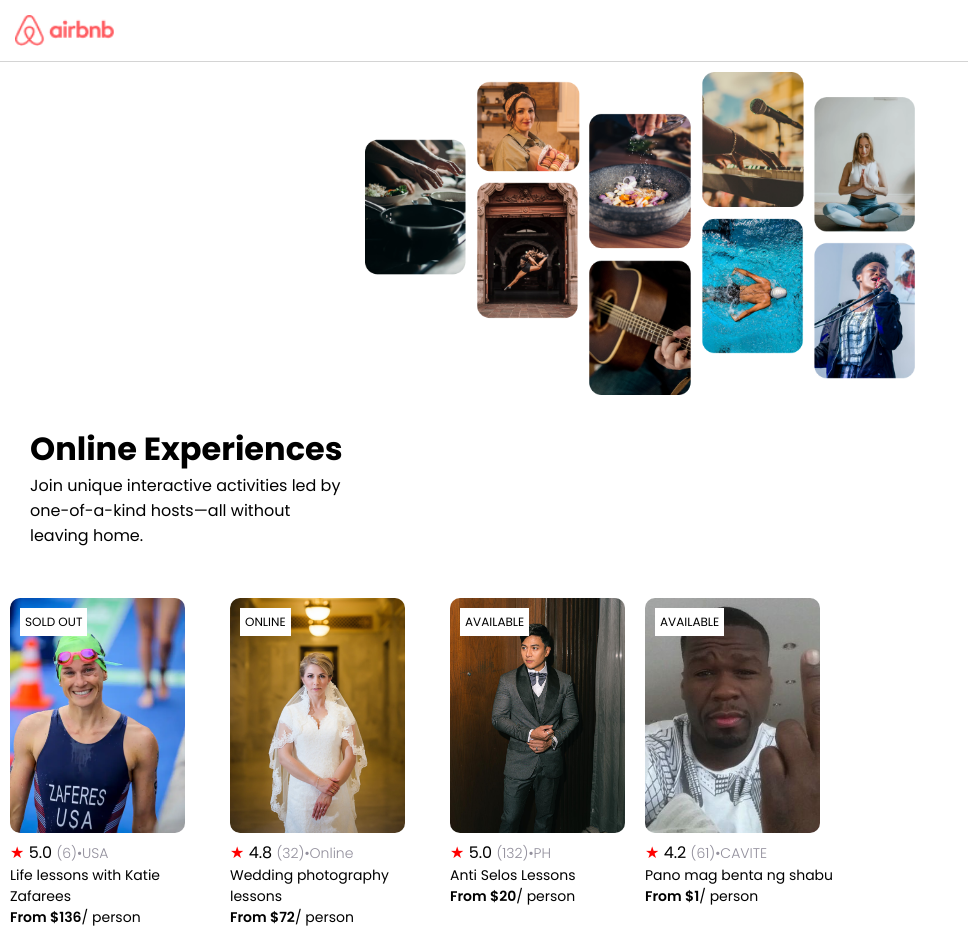
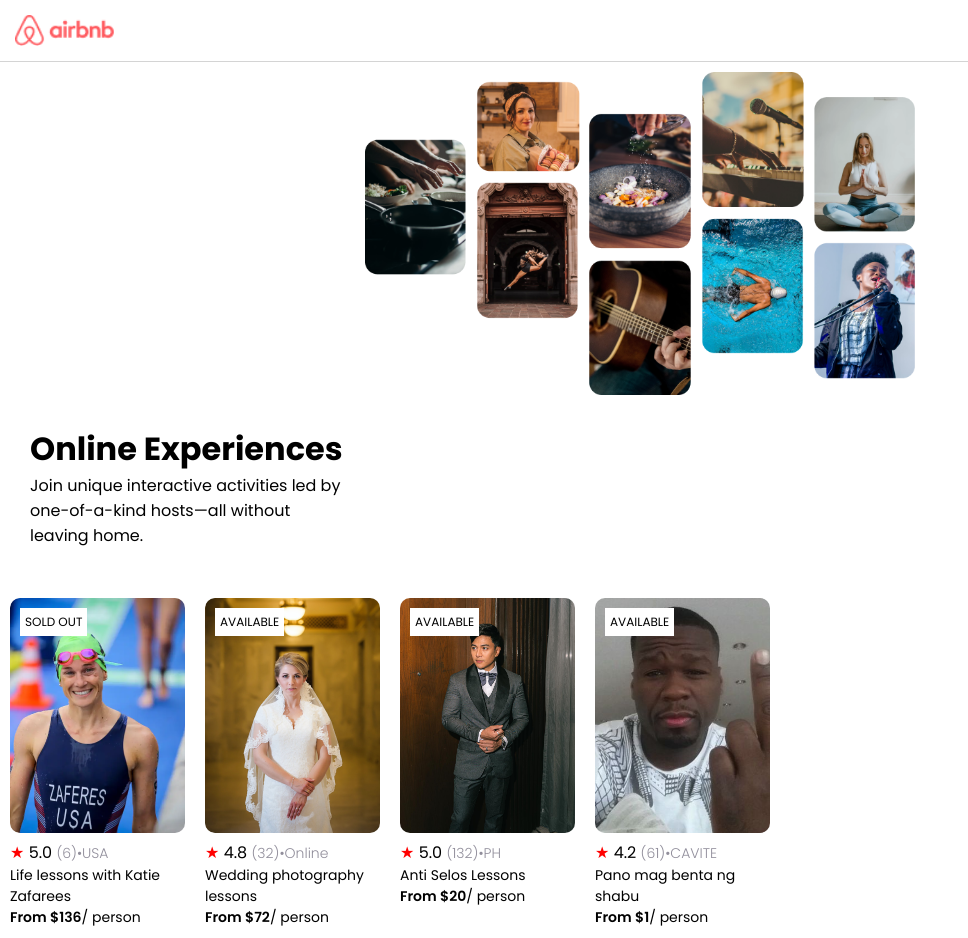
Before and after one commit to RySkitz/Airbnb-Project, a React (Create React App) app: page / in a window 1280 px wide. Shown: the whole page, without its empty margins (0-968 px from the left). Built offline with nearby package versions, Linux system fonts and the light colour scheme.

Commit message:
{...items}

```diff
--- a/src/Components/Card.js
+++ b/src/Components/Card.js
@@ -3,16 +3,11 @@ import CardData from "./CardData"
 import CardStructure from "./CardStructure"
 
 export default function Card(){
-    const CardElements = CardData.map(items => {
+    const CardElements = CardData.map(item => {
         return (
             <CardStructure
-                img = {items.img}
-                reviews = {items.reviews}
-                orders = {items.orders}
-                location = {items.location}
-                title = {items.title}
-                price = {items.price}
-                slots = {items.slots}
+                key = {item.id}
+                {...item}
             />
         )
     })
--- a/src/Components/CardData.js
+++ b/src/Components/CardData.js
@@ -9,7 +9,7 @@ const CardData = [
         slots: 0
     },
     {
-        img: "images/wedding.png",
+        img: "/images/wedding.png",
         reviews: "4.8",
         orders: "32",
         location: "•Online",
--- a/src/Components/CardStructure.js
+++ b/src/Components/CardStructure.js
@@ -1,13 +1,16 @@
 import React from "react"
 
-export default function CardContent(props){
+export default function CardStructure(props){
     let statusDisplay;
     if (props.slots === 0){
         statusDisplay = "SOLD OUT"
+    } else if (props.slots != 0){
+        statusDisplay = "AVAILABLE"
     } else if (props.location === "•Online"){
         statusDisplay = "ONLINE"
-    } else {
-        statusDisplay = "AVAILABLE"
+    }
+    else {
+        statusDisplay = "N/A"
     }
 
     return(
--- a/src/index.css
+++ b/src/index.css
@@ -43,7 +43,7 @@
 .cards {
     margin: 10px;
     position: relative;
-    max-width: 200px;
+    max-width: 175px;
 }
 .cards img {
     max-width: 175px;
```
